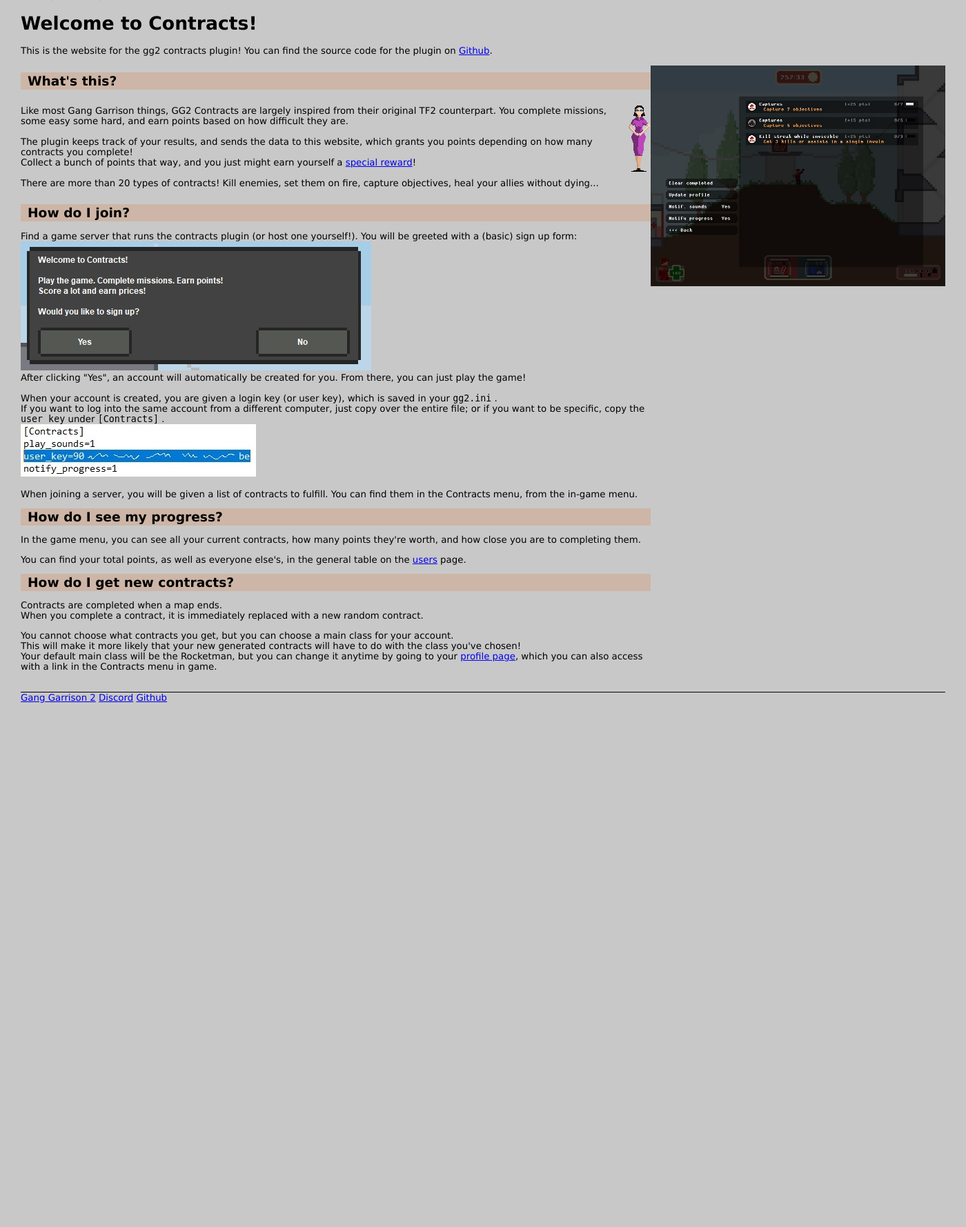
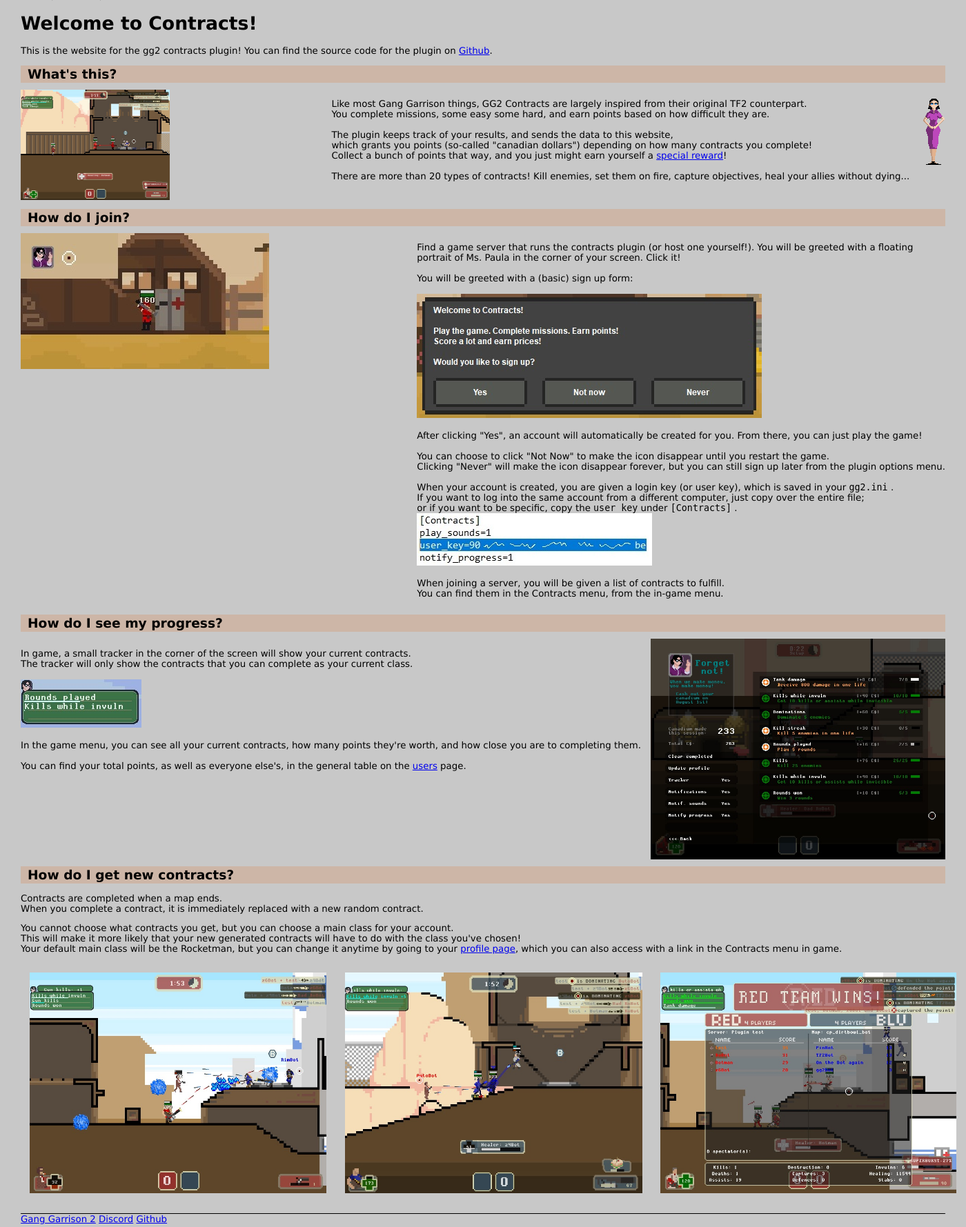
Before and after one commit to YoshiBleu9427/gg2contracts-web, a Python web app: template src/templates/pages/index.html in a window 1400 px wide. Shown: the part 102-1881 px from the top of the page at 69% size. Before the commit the page ends 1121 px from the top, so only its background shows below. Run offline with Jinja, Linux system fonts and the light colour scheme; the template is opened without the code that fills it, so the values that code supplies are empty.

Commit message:
web: update index.html, add assets

```diff
--- a/src/templates/pages/index.html
+++ b/src/templates/pages/index.html
@@ -4,23 +4,67 @@
     GG2 Contracts - Index
 {% endblock %}
 
+{% block extra_css %}
+<style>
+.flex {
+    display: flex;
+    flex-direction: row;
+    flex: 1 1 auto;
+    justify-content: space-around;
+}
+.subflex {
+    justify-content: space-between;
+}
+.carousel img {
+    display: flex;
+    flex-direction: row;
+    flex: 0 0 auto;
+    padding: 1em;
+    overflow-x: auto;
+}
+img {
+    max-width: 100%;
+    object-fit: contain;
+}
+img.screenshot {
+    max-width: 50%;
+    max-height: 320px;
+}
+
+@media (max-width: 800px) {
+    .flex {
+        flex-direction: column;
+    }
+    img.screenshot {
+        max-width: 100%;
+    }
+}
+
+</style>
+{% endblock %}
+
 {% block content %}
+<div class="flex">
+    <div>
         <h1>Welcome to Contracts!</h1>
         <p>
             This is the website for the gg2 contracts plugin!
             You can find the source code for the plugin on <a href="https://github.com/YoshiBleu9427/gg2contracts-plugin">Github</a>.
         </p>
-<div style="display: flex; justify-content: space-around;">
+        <h2>What's this?</h2>
+        <div class="flex subflex">
             <div>
-        <h2>What's this?</h2>
-        <div style="display: flex; justify-content: space-between;">
+                <img class="screenshot" src="{{ url_for('static', path='assets/screen_uber_assists.jpg') }}" />
+            </div>
             <p>
                 Like most Gang Garrison things, GG2 Contracts are largely inspired from their original TF2 counterpart.
+                <br/>
                 You complete missions, some easy some hard, and earn points based on how difficult they are.
                 <br/>
                 <br/>
                 The plugin keeps track of your results, and sends the data to this website,
-                which grants you points depending on how many contracts you complete!
+                <br/>
+                which grants you points (so-called "canadian dollars") depending on how many contracts you complete!
                 <br/>
                 Collect a bunch of points that way, and you just might earn yourself a <a href="https://www.ganggarrison.com/haxxy2025/">special reward</a>!
                 <br/>
@@ -32,31 +76,60 @@
             </p>
         </div>
         <h2>How do I join?</h2>
+        <div class="flex subflex">
+            <div>
+                <img src="{{ url_for('static', path='assets/screen_signup_icon_closeup.jpg') }}" />
+            </div>
             <p>
-            Find a game server that runs the contracts plugin (or host one yourself!).
+                Find a game server that runs the contracts plugin (or host one yourself!). You will be greeted with a floating<br/>
+                portrait of Ms. Paula in the corner of your screen. Click it!
+                <br/>
+                <br/>
                 You will be greeted with a (basic) sign up form:<br/>
-            <img src="{{ url_for('static', path='assets/screen_join.jpg') }}" />
+                <br/>
+                <img src="{{ url_for('static', path='assets/screen_signup_popup.jpg') }}" />
+                <br/>
                 <br/>
                 After clicking "Yes", an account will automatically be created for you. From there, you can just play the game!
+                <br/>
+                <br/>
+                You can choose to click "Not Now" to make the icon disappear until you restart the game.
+                <br/>
+                Clicking "Never" will make the icon disappear forever, but you can still sign up later from the plugin options menu.
                 <br/>
                 <br/>
                 When your account is created, you are given a login key (or user key), which is saved in your <code>gg2.ini</code> .
                 <br/>
                 If you want to log into the same account from a different computer, just copy over the entire file;
+                <br/>
                 or if you want to be specific, copy the <code>user_key</code> under <code>[Contracts]</code> .
                 <br/>
                 <img src="{{ url_for('static', path='assets/screen_gg2ini.jpg') }}" />
                 <br/>
                 <br/>
-            When joining a server, you will be given a list of contracts to fulfill. You can find them in the Contracts menu, from the in-game menu.
+                When joining a server, you will be given a list of contracts to fulfill.
+                <br/>
+                You can find them in the Contracts menu, from the in-game menu.
             </p>
+        </div>
         <h2>How do I see my progress?</h2>
+        <div class="flex subflex">
             <p>
+                In game, a small tracker in the corner of the screen will show your current contracts.
+                <br/>
+                The tracker will only show the contracts that you can complete as your current class.
+                <br/>
+                <br/>
+                <img class="screenshot" src="{{ url_for('static', path='assets/screen_tracker.jpg') }}" />
+                <br/>
+                <br/>
                 In the game menu, you can see all your current contracts, how many points they're worth, and how close you are to completing them.
-        </p>
-        <p>
+                <br/>
+                <br/>
                 You can find your total points, as well as everyone else's, in the general table on the <a href="/users">users</a> page.
             </p>
+            <img class="screenshot" src="{{ url_for('static', path='assets/screen_menu_full.jpg') }}" />
+        </div>
         <h2>How do I get new contracts?</h2>
         <p>
             Contracts are completed when a map ends.<br/>
@@ -68,9 +141,11 @@
             Your default main class will be the Rocketman, but you can change it anytime by going to your <a href="/me">profile page</a>,
             which you can also access with a link in the Contracts menu in game.<br/>
         </p>
+        <div class="flex subflex carousel">
+            <img class="screenshot" src="{{ url_for('static', path='assets/screen_gunspy.jpg') }}" />
+            <img class="screenshot" src="{{ url_for('static', path='assets/screen_uber.jpg') }}" />
+            <img class="screenshot" src="{{ url_for('static', path='assets/screen_win.jpg') }}" />
         </div>
-    <div>
-        <img height="320px" src="{{ url_for('static', path='assets/screen_game.jpg') }}" />
     </div>
 </div>
 {% endblock %}
```
Also changed, not shown: src/static/assets/screen_gunspy.jpg (added), src/static/assets/screen_menu_empty.jpg (added), src/static/assets/screen_menu_full.jpg (added), src/static/assets/screen_signup_icon.jpg (added), src/static/assets/screen_signup_icon_closeup.jpg (added), src/static/assets/screen_signup_popup.jpg (added), src/static/assets/screen_tracker.jpg (added), src/static/assets/screen_uber.jpg (added), src/static/assets/screen_uber_assists.jpg (added), src/static/assets/screen_win.jpg (added). Lines whose indentation alone changed are shown as unchanged.
